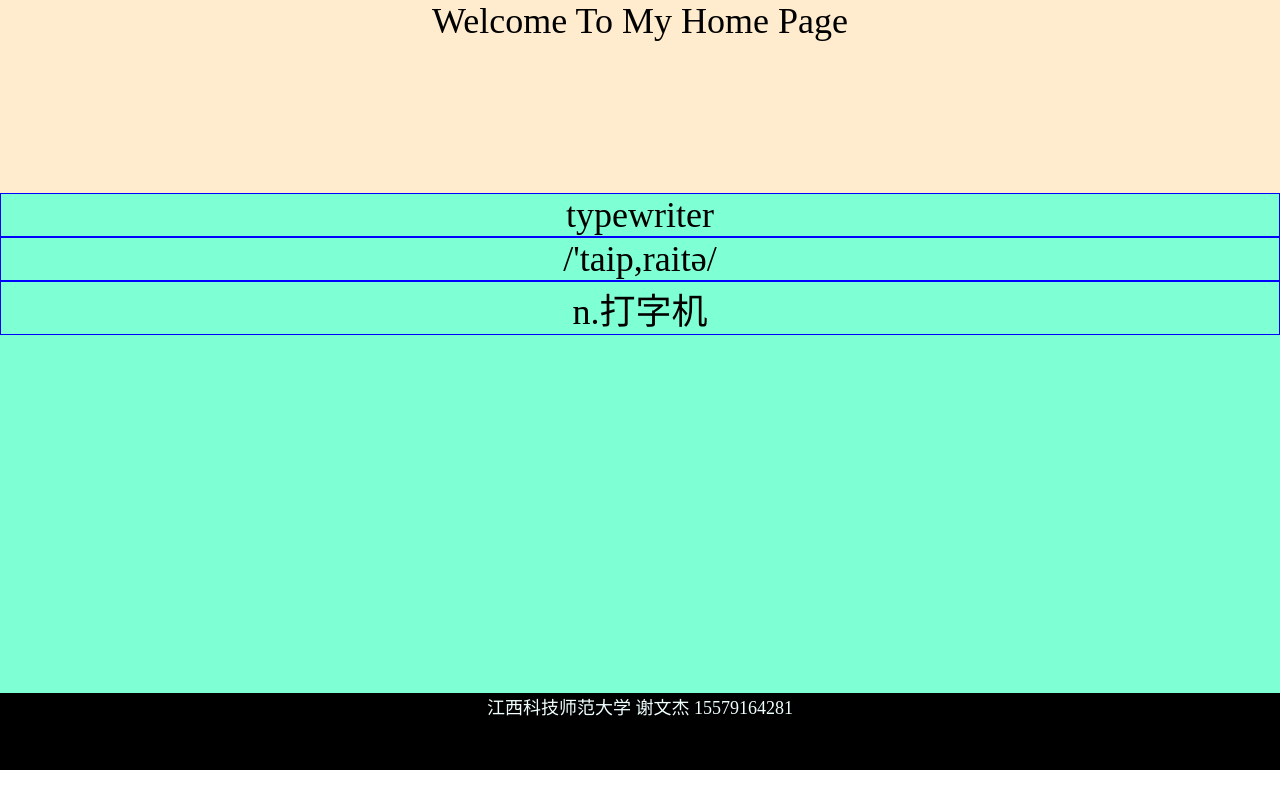
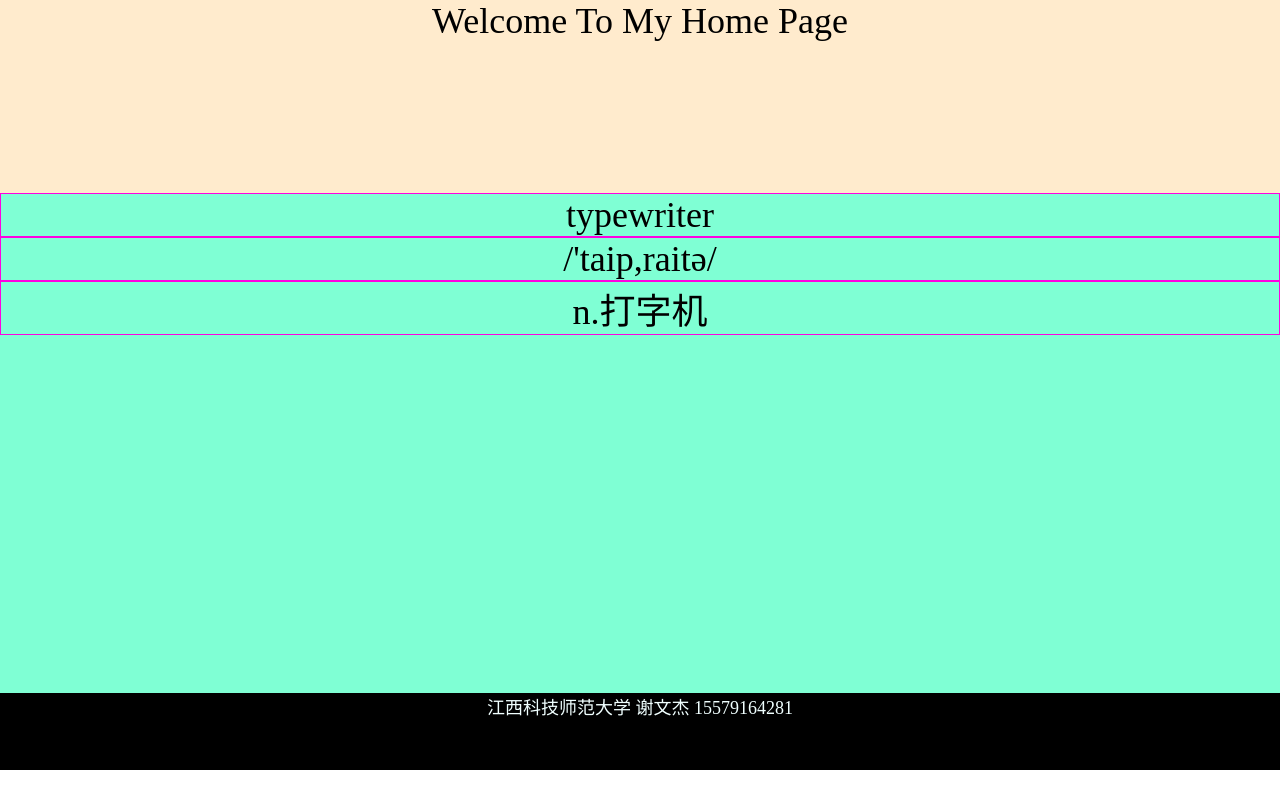
Before and after one commit to xwj-77/xwj-77.github.io, a plain HTML site: page index&fetch.html in a window 1280 px wide. Drawn offline with Linux system fonts and the light colour scheme.

Commit message:
index&fetch.html

```diff
--- a/index&fetch.html
+++ b/index&fetch.html
@@ -15,7 +15,7 @@
             text-align: center;
         }
         p{
-            border: 1px solid blue;
+            border: 1px solid rgb(255, 0, 225);
         }
         header{
             height: 25%;
```
